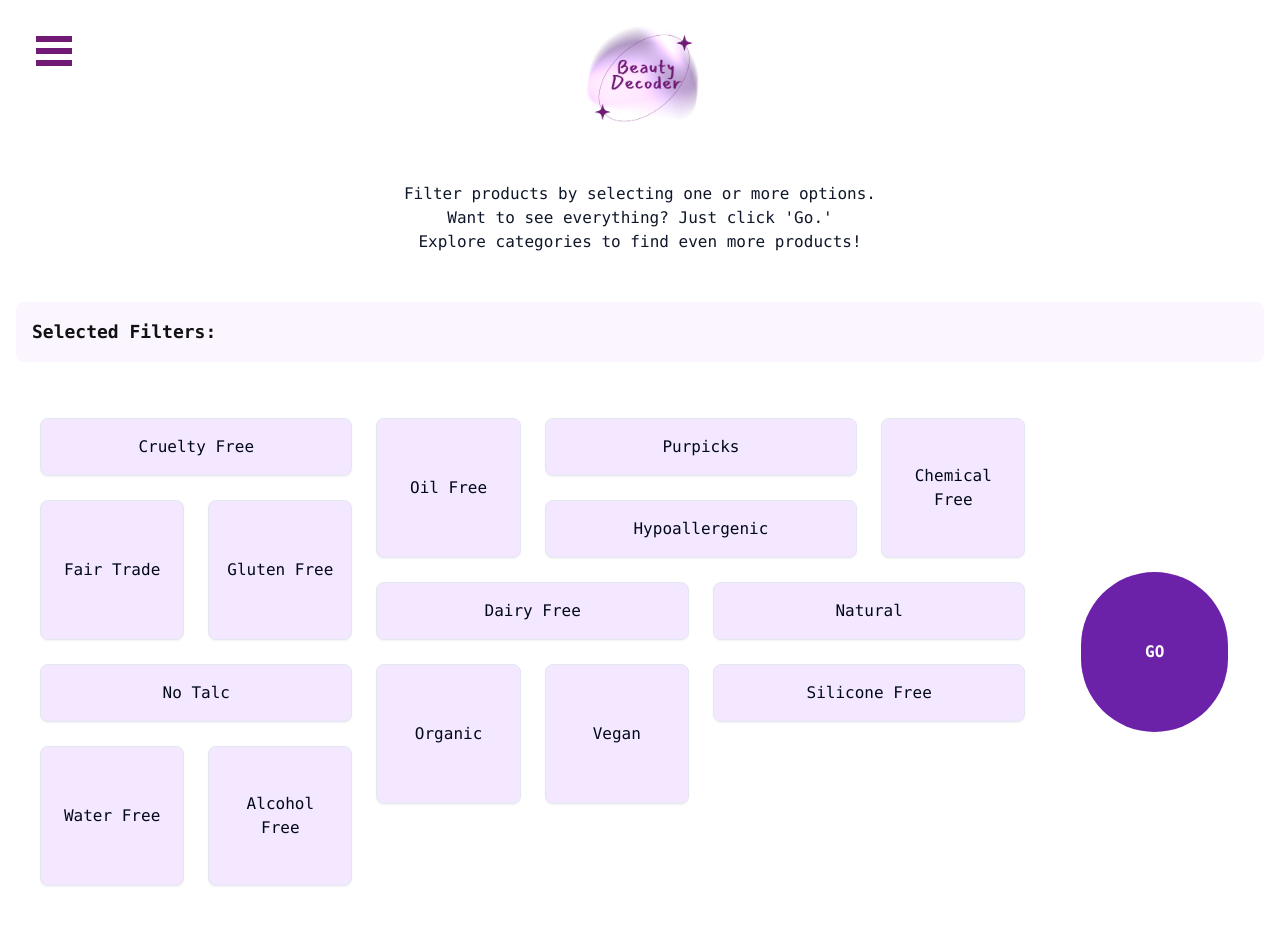
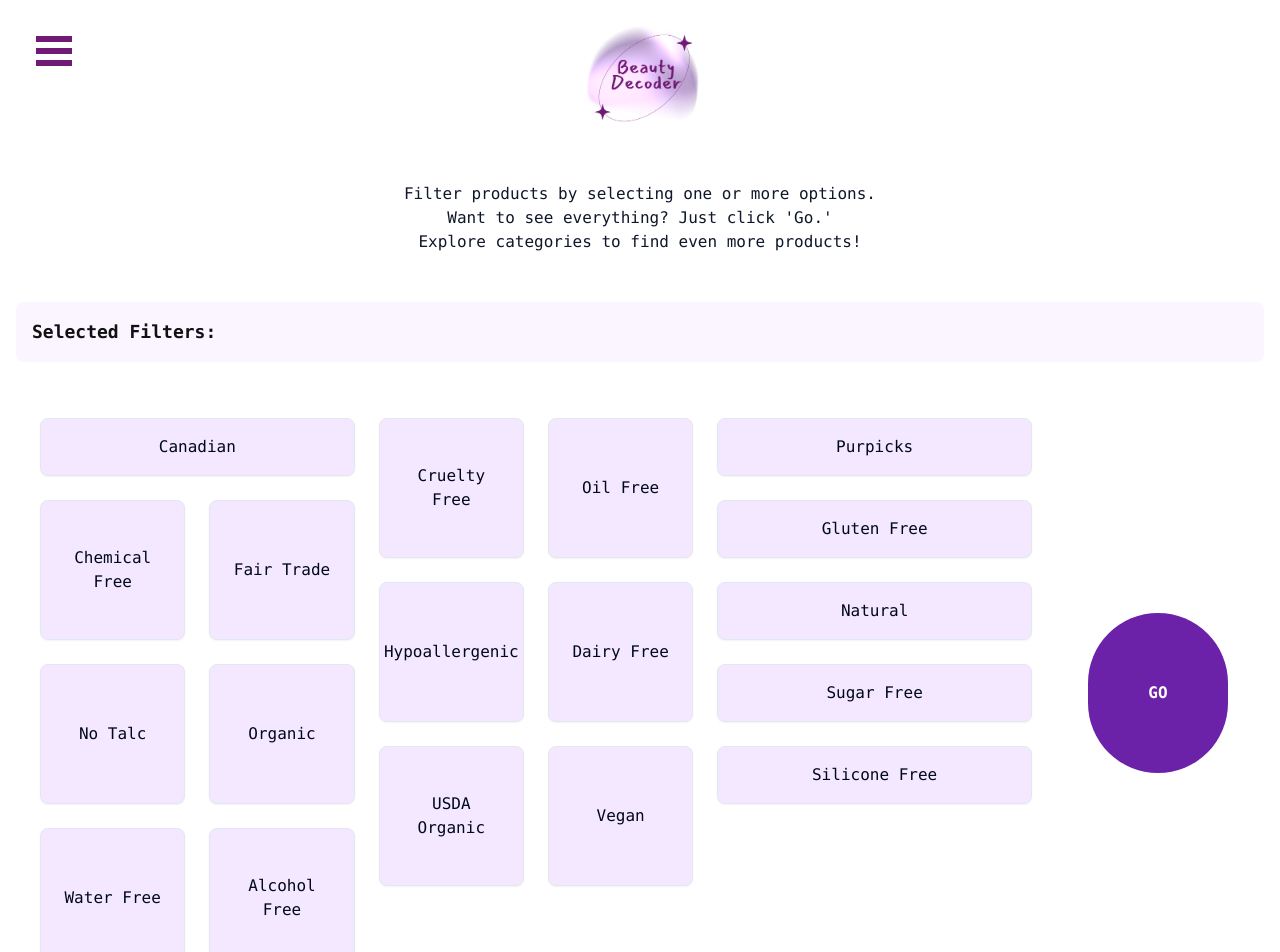
Before and after one commit to Kevasc/beauty-decoder, a Next.js app: page /decoder in a window 1280 px wide. Shown: the top 952 px of the page. Before the commit the page ends 926 px from the top, so only its background shows below. Built offline with nearby package versions, Linux system fonts and the light colour scheme.

Commit message:
added in extra filter options and changed the sizes of the filter layout

```diff
--- a/src/components/FilterCards.tsx
+++ b/src/components/FilterCards.tsx
@@ -8,21 +8,24 @@ const filterTags: Array<{
   id: string;
   size: "small" | "medium";
 }> = [
+  { name: "Canadian", id: "Canadian", size: "small" },
   { name: "cruelty free", id: "Cruelty Free", size: "medium" },
-  { name: "oil free", id: "Oil Free", size: "small" },
-  { name: "purpickstClean", id: "Purpicks", size: "medium" },
-  { name: "Chemical Free", id: "Chemical Free", size: "small" },
-  { name: "Fair Trade", id: "Fair Trade", size: "small" },
+  { name: "oil free", id: "Oil Free", size: "medium" },
+  { name: "purpickstClean", id: "Purpicks", size: "small" },
+  { name: "Chemical Free", id: "Chemical Free", size: "medium" },
+  { name: "Fair Trade", id: "Fair Trade", size: "medium" },
   { name: "Gluten Free", id: "Gluten Free", size: "small" },
   { name: "Hypoallergenic", id: "Hypoallergenic", size: "medium" },
   { name: "Dairy Free", id: "Dairy Free", size: "medium" },
-  { name: "Natural", id: "Natural", size: "medium" },
+  { name: "Natural", id: "Natural", size: "small" },
   { name: "No Talc", id: "No Talc", size: "medium" },
-  { name: "Organic", id: "Organic", size: "small" },
-  { name: "Vegan", id: "Vegan", size: "small" },
-  { name: "silicone free", id: "Silicone Free", size: "medium" },
-  { name: "water free", id: "Water Free", size: "small" },
-  { name: "alc", id: "Alcohol Free", size: "small" },
+  { name: "Organic", id: "Organic", size: "medium" },
+  { name: "Sugar Free", id: "Sugar Free", size: "small" },
+  { name: "USDA Organic", id: "USDA Organic", size: "medium" },
+  { name: "Vegan", id: "Vegan", size: "medium" },
+  { name: "silicone free", id: "Silicone Free", size: "small" },
+  { name: "water free", id: "Water Free", size: "medium" },
+  { name: "alc", id: "Alcohol Free", size: "medium" },
 ];
 
 const FilterCard = ({
@@ -37,8 +40,8 @@ const FilterCard = ({
   onToggle: () => void;
 }) => {
   const sizeClasses = {
-    small: "col-span-1 row-span-2",
-    medium: "col-span-2 row-span-1",
+    small: "col-span-2 row-span-1",
+    medium: "col-span-1 row-span-2",
   };
 
   return (
```
